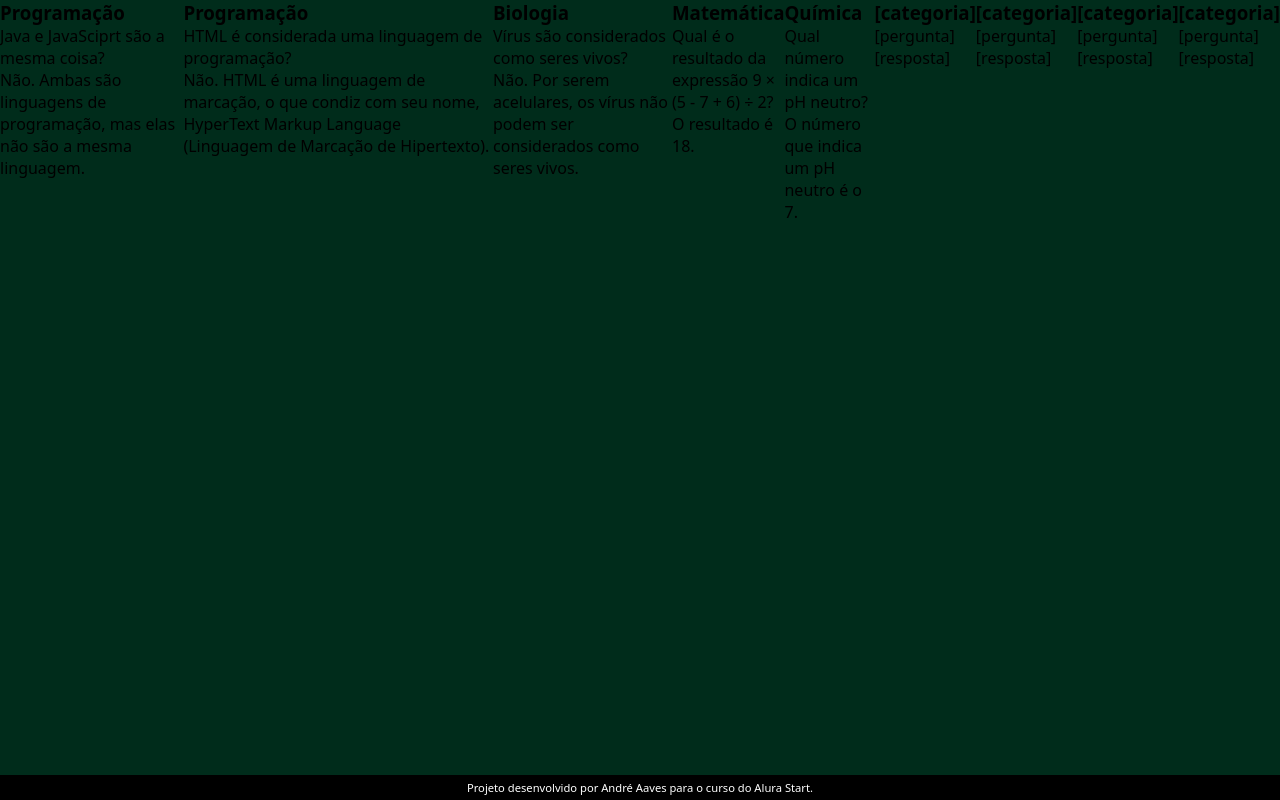
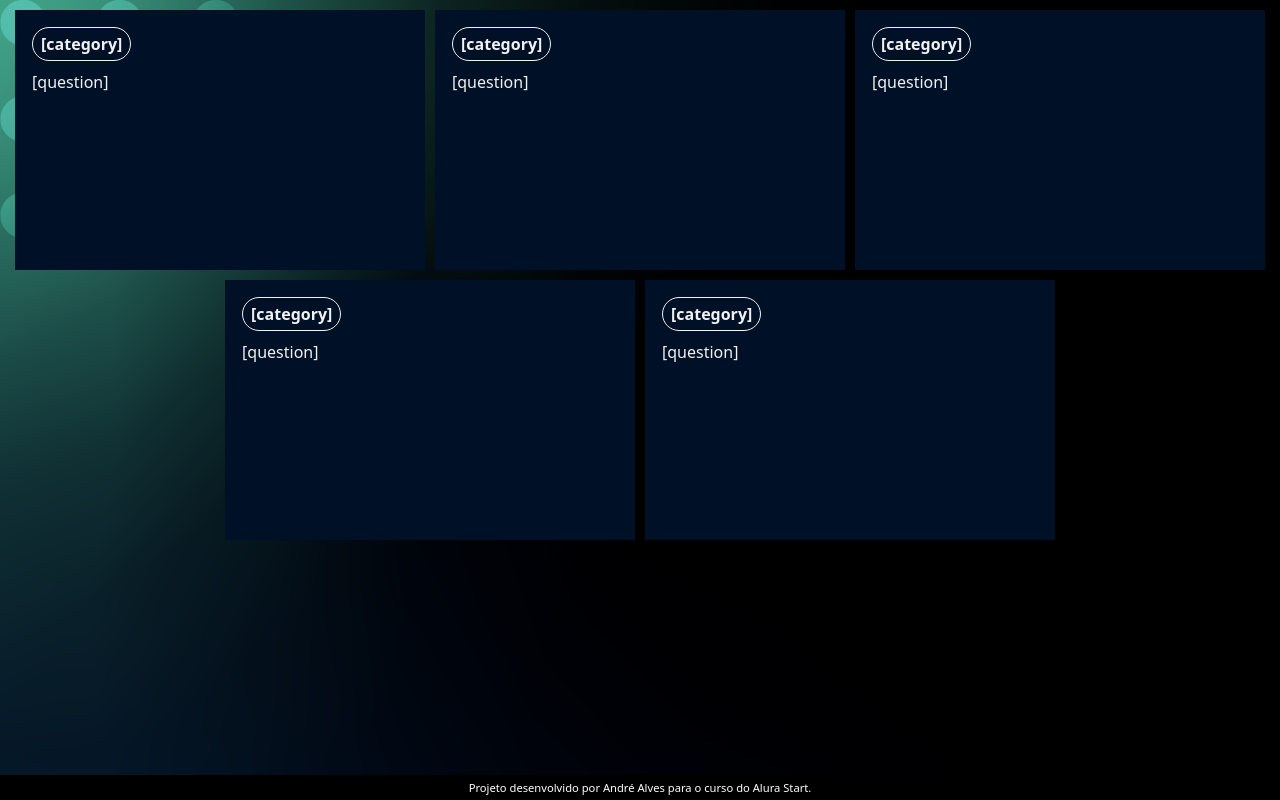
Before and after one commit to andre-f-alves/flashcard, a plain HTML site: page index.html in a window 1280 px wide. Drawn offline with Linux system fonts and the light colour scheme.

Commit message:
Restructuring and visual effects

```diff
--- a/assets/style.css
+++ b/assets/style.css
@@ -1,4 +1,11 @@
 @charset "UTF-8";
+
+:root {
+    --bg-color: #003636;
+    --card-bg-color: #001127;
+
+    --text-color: #f1f1f1;
+}
 
 * {
     box-sizing: border-box;
@@ -8,12 +15,68 @@
     font-family: system-ui, -apple-system, BlinkMacSystemFont, 'Segoe UI', Roboto, Oxygen, Ubuntu, Cantarell, 'Open Sans', 'Helvetica Neue', sans-serif;
 }
 
+html, body {
+    width: 100%;
+}
+
 body {
-    background-color: #002c1b;
+    background-color: var(--bg-color);
+    background: url('img/bg-desktop.webp');
+    color: var(--text-color);
 }
 
 #card-container {
     display: flex;
+    flex-direction: row;
+    justify-content: center;
+    flex-wrap: wrap;
+    gap: 10px;
+    width: 100%;
+    padding: 10px;
+}
+
+.card {
+    height: 260px;
+    padding: 17px;
+    flex-basis: calc(33.33% - 10px);
+    background-color: var(--card-bg-color);
+
+    &:hover .card-content {
+        transform: rotateY(180deg);
+    }
+}
+
+.card-content {
+    position: relative;
+    width: 100%;
+    height: 100%;
+    transform-style: preserve-3d;
+    transition: transform .3s ease-in-out;
+    backface-visibility: hidden;
+}
+
+.category-tag {
+    width: max-content;
+    padding: 8px;
+    border: 1px solid var(--text-color);
+    margin-bottom: 10px;
+    border-radius: 50px;
+    text-align: center;
+    line-height: 1;
+    font-size: 1em;
+}
+
+.question-card,
+.answer-card {
+    text-align: left;
+}
+
+.answer-card {
+    position: absolute;
+    right: 0;
+    top: 0;
+    transform: rotateY(180deg);
+    backface-visibility: hidden;
 }
 
 footer {
--- a/index.html
+++ b/index.html
@@ -12,81 +12,78 @@
     <main>
         <section id="card-container" class="card-container">
             <article class="card">
-                <h3 class="category">Programação</h3>
+                <div class="card-content">
+                    <h3 class="category-tag">[category]</h3>
 
                     <div class="question-card">
-                    <p>Java e JavaSciprt são a mesma coisa?</p>
+                        <p>[question]</p>
                     </div>
 
                     <div class="answer-card">
-                    <p>Não. Ambas são linguagens de programação, mas elas não são a mesma linguagem.</p>
+                        <p>[answer]</p>
+                    </div>
                 </div>
             </article>
 
             <article class="card">
-                <h3 class="category">Programação</h3>
+                <div class="card-content">
+                    <h3 class="category-tag">[category]</h3>
 
                     <div class="question-card">
-                    <p>HTML é considerada uma linguagem de programação?</p>
+                        <p>[question]</p>
                     </div>
 
                     <div class="answer-card">
-                    <p>Não. HTML é uma linguagem de marcação, o que condiz com seu nome, HyperText Markup Language (Linguagem de Marcação de Hipertexto).</p>
+                        <p>[answer]</p>
+                    </div>
                 </div>
             </article>
 
             <article class="card">
-                <h3 class="category">Biologia</h3>
+                <div class="card-content">
+                    <h3 class="category-tag">[category]</h3>
 
                     <div class="question-card">
-                    <p>Vírus são considerados como seres vivos?</p>
+                        <p>[question]</p>
                     </div>
 
                     <div class="answer-card">
-                    <p>Não. Por serem acelulares, os vírus não podem ser considerados como seres vivos.</p>
+                        <p>[answer]</p>
+                    </div>
                 </div>
             </article>
 
             <article class="card">
-                <h3 class="category">Matemática</h3>
-                <div class="question-card">Qual é o resultado da expressão 9 &times; (5 - 7 + 6) &divide; 2?</div>
-                <div class="answer-card">O resultado é 18.</div>
+                <div class="card-content">
+                    <h3 class="category-tag">[category]</h3>
+
+                    <div class="question-card">
+                        <p>[question]</p>
+                    </div>
+
+                    <div class="answer-card">
+                        <p>[answer]</p>
+                    </div>
+                </div>
             </article>
 
             <article class="card">
-                <h3 class="category">Química</h3>
-                <div class="question-card">Qual número indica um pH neutro?</div>
-                <div class="answer-card">O número que indica um pH neutro é o 7.</div>
+                <div class="card-content">
+                    <h3 class="category-tag">[category]</h3>
+
+                    <div class="question-card">
+                        <p>[question]</p>
+                    </div>
+
+                    <div class="answer-card">
+                        <p>[answer]</p>
+                    </div>
+                </div>
             </article>
-
-            <article class="card">
-                <h3 class="category">[categoria]</h3>
-                <div class="question-card">[pergunta]</div>
-                <div class="answer-card">[resposta]</div>
-            </article>
-
-            <article class="card">
-                <h3 class="category">[categoria]</h3>
-                <div class="question-card">[pergunta]</div>
-                <div class="answer-card">[resposta]</div>
-            </article>
-
-            <article class="card">
-                <h3 class="category">[categoria]</h3>
-                <div class="question-card">[pergunta]</div>
-                <div class="answer-card">[resposta]</div>
-            </article>
-
-            <article class="card">
-                <h3 class="category">[categoria]</h3>
-                <div class="question-card">[pergunta]</div>
-                <div class="answer-card">[resposta]</div>
-            </article>
-        </section>
     </main>
 
     <footer>
-        <p>Projeto desenvolvido por André Aaves para o curso do Alura Start.</p>
+        <p>Projeto desenvolvido por André Alves para o curso do Alura Start.</p>
     </footer>
 </body>
 
```
Also changed, not shown: assets/img/bg-desktop.webp (added), assets/img/bg-mobile.webp (added), assets/img/bg-tablet.webp (added), 1 other file. Lines whose indentation alone changed are shown as unchanged.
